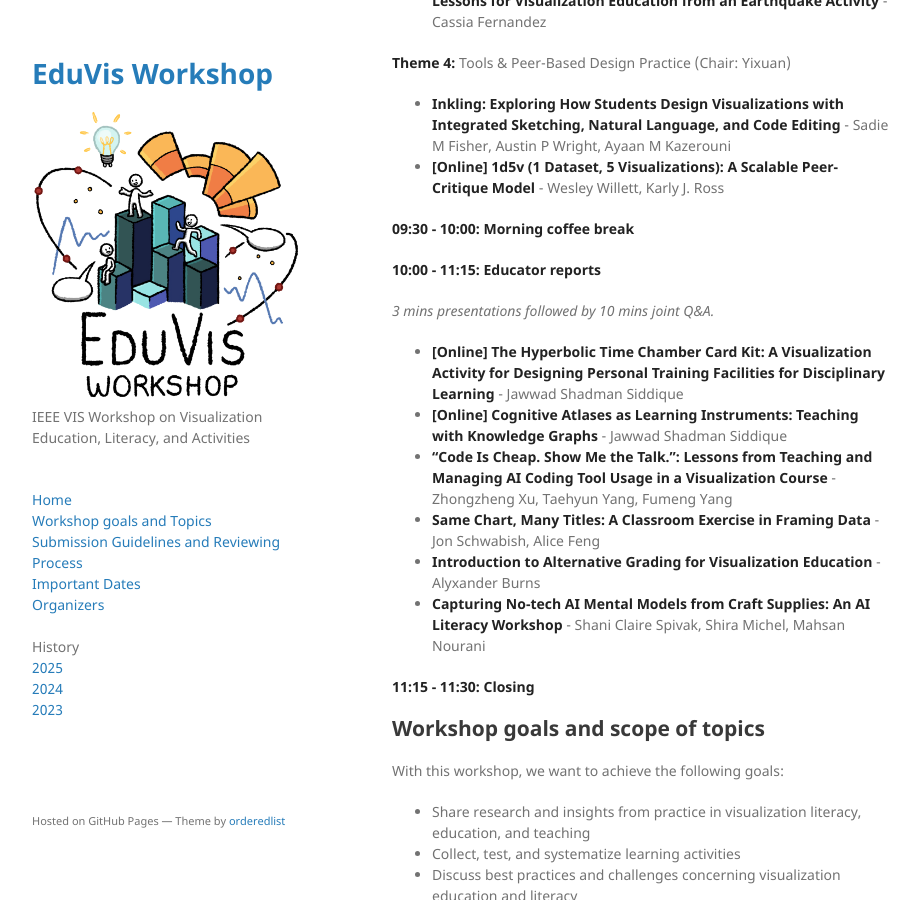
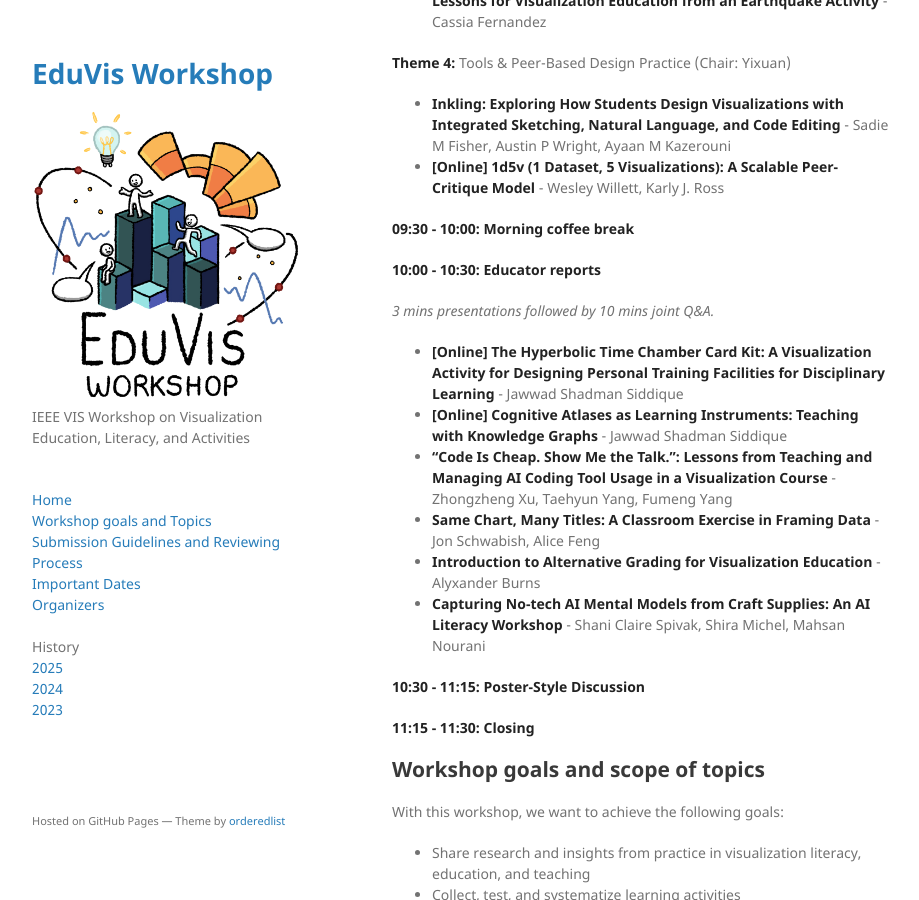
Before and after one commit to ieee-eduvis/ieee-eduvis.github.io, a Jekyll site: the page built from index.md, in a window 1280 px wide and 900 px high, scrolled down 1435 px. Shown: the whole window, without its empty margins (178-1097 px from the left). Built offline with Jekyll 4.4.1, drawn with Linux system fonts in a browser that asks for light colours.

Commit message:
add missing poster discussion slot

```diff
--- a/index.md
+++ b/index.md
@@ -53,7 +53,7 @@ See the Week at a Glance program for more information: <https://ieeevis.org/year
 
 **09:30 - 10:00: Morning coffee break**<br>
 
-**10:00 - 11:15: Educator reports**<br>
+**10:00 - 10:30: Educator reports**<br>
 
 *3 mins presentations followed by 10 mins joint Q&A.*
 
@@ -63,6 +63,8 @@ See the Week at a Glance program for more information: <https://ieeevis.org/year
 * **Same Chart, Many Titles: A Classroom Exercise in Framing Data** - Jon Schwabish, Alice Feng
 * **Introduction to Alternative Grading for Visualization Education** - Alyxander Burns
 * **Capturing No-tech AI Mental Models from Craft Supplies: An AI Literacy Workshop** - Shani Claire Spivak, Shira Michel, Mahsan Nourani
+
+**10:30 - 11:15: Poster-Style Discussion**<br>
 
 **11:15 - 11:30: Closing**<br>
 
```
